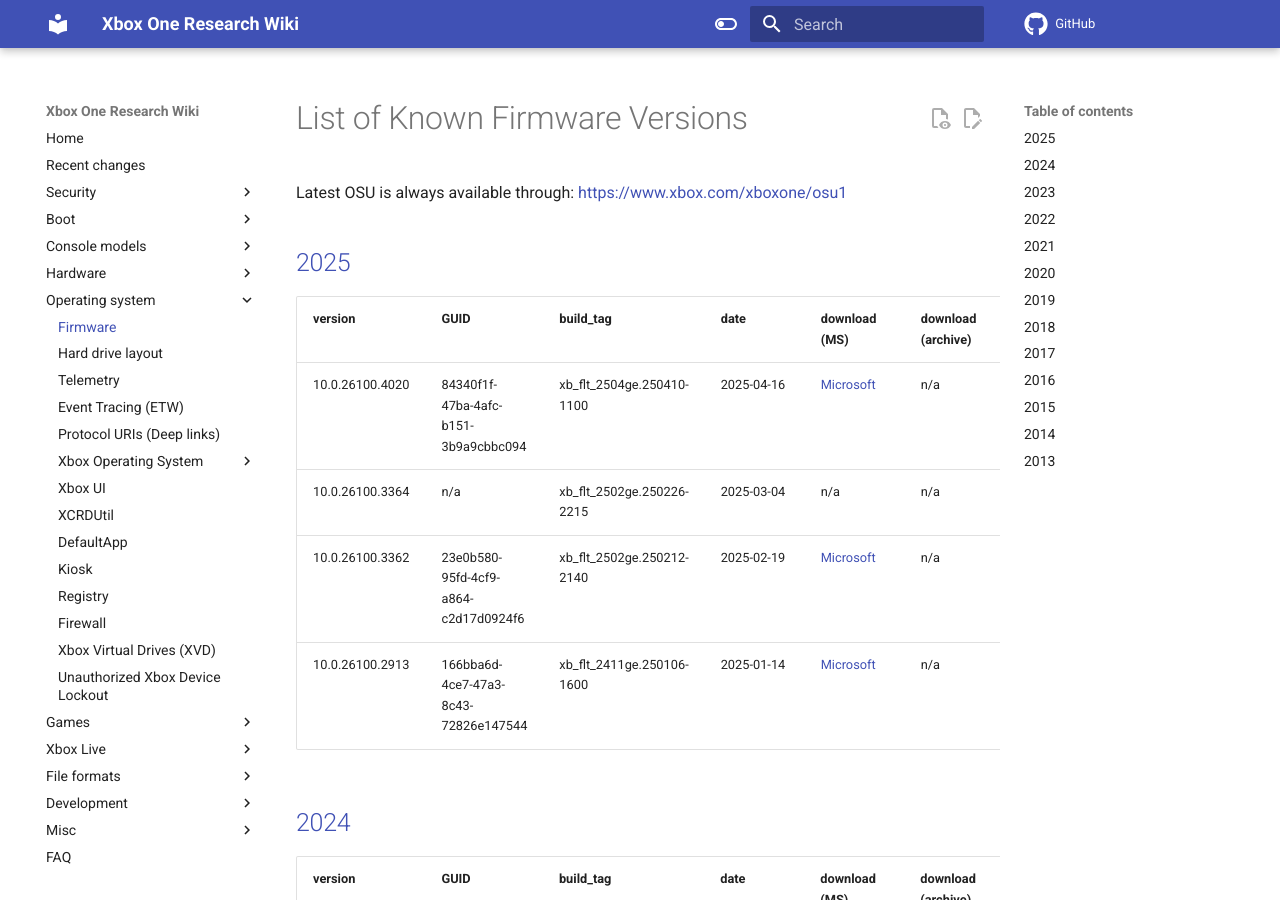
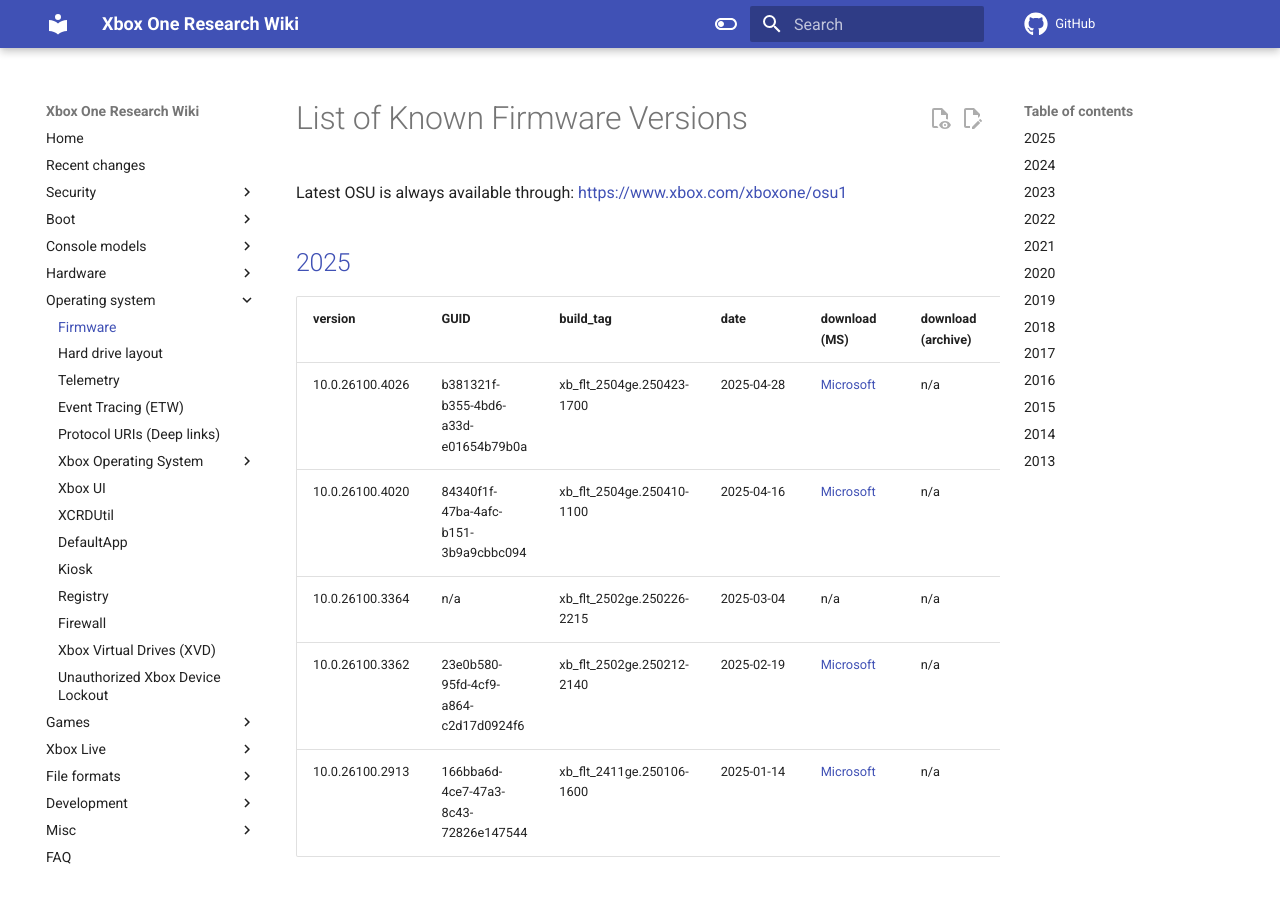
Before and after one commit to xboxoneresearch/wiki, an MkDocs documentation site: the page built from docs/operating-system/firmware.md, in a window 1280 px wide and 900 px high. Built offline with MkDocs 1.6.1 and Material for MkDocs 9.7.7, drawn with Linux system fonts in a browser that asks for light colours; comment, search, counter and statistics services are not loaded.

Commit message:
add: OSU for 10.0.26100.4026

```diff
--- a/docs/operating-system/firmware.md
+++ b/docs/operating-system/firmware.md
@@ -5,6 +5,7 @@
 ## [2025](https://support.xbox.com/en-US/help/hardware-network/settings-updates/whats-new-xbox-one-system-updates)
 | version | GUID | build_tag | date | download (MS) | download (archive) | notes |
 |---------|------|-----------|------|---------------|--------------------|-------|
+| 10\.0.26100.4026 | b381321f-b355-4bd6-a33d-e01654b79b0a | xb_flt_2504ge.250423-1700 | 2025-04-28 | [Microsoft](https://download.microsoft.com/download/ad1691a8-77fd-4418-b3dc-1d20954c0a08/OSU1.zip)       | n/a | April 2025 OS |
 | 10\.0.26100.4020 | 84340f1f-47ba-4afc-b151-3b9a9cbbc094 | xb_flt_2504ge.250410-1100 | 2025-04-16 | [Microsoft](https://download.microsoft.com/download/32e40ecd-b7e1-402e-a000-70a28811e124/OSU1.zip)       | n/a | April 2025 OS |
 | 10\.0.26100.3364 | n/a                                  | xb_flt_2502ge.250226-2215 | 2025-03-04 | n/a                                                                                                      | n/a | March 2025 OS |
 | 10\.0.26100.3362 | 23e0b580-95fd-4cf9-a864-c2d17d0924f6 | xb_flt_2502ge.250212-2140 | 2025-02-19 | [Microsoft](https://download.microsoft.com/download/be88e7ef-6660-49ad-ba1a-ae55e52d95c7/OSU1.zip)       | n/a | February 2025 OS |
```
